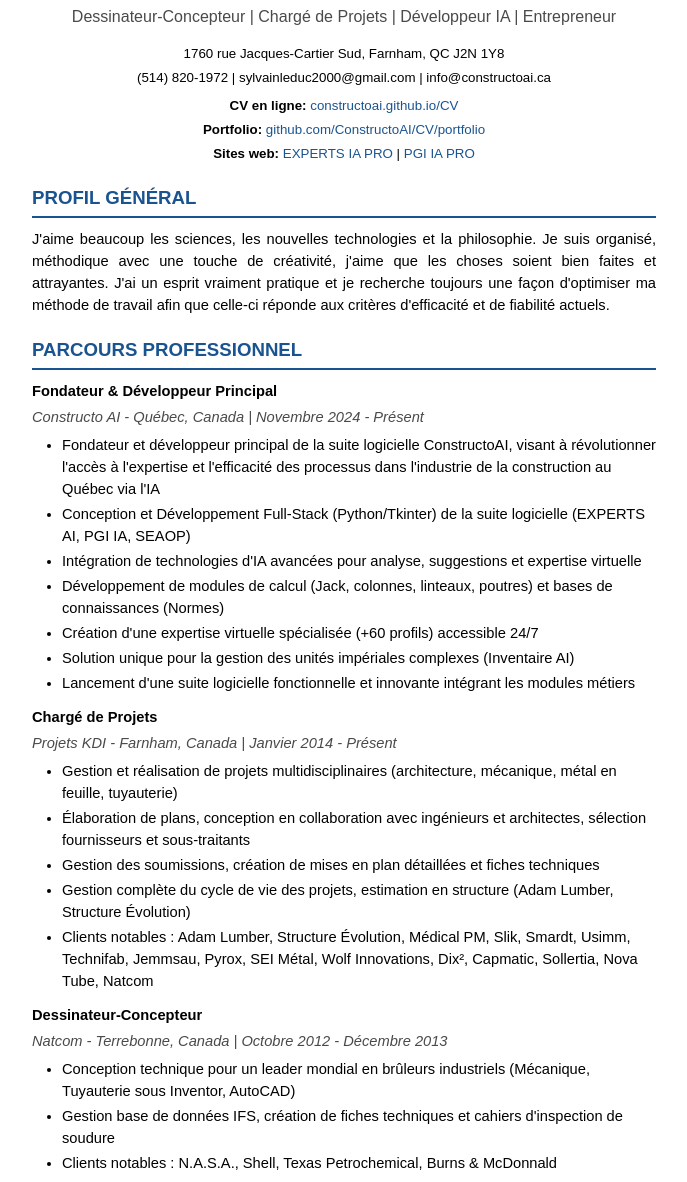
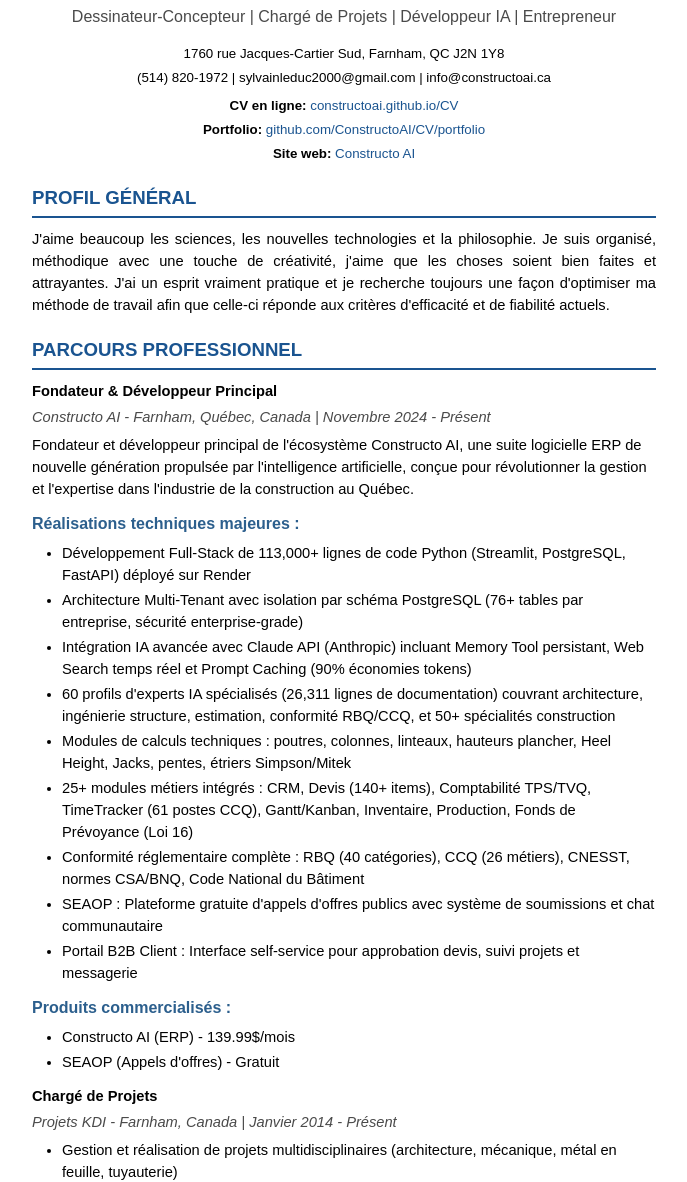
Before and after one commit to ConstructoAI/CV, a plain HTML site: page index.html in a window 1280 px wide. Shown: the part 147-1329 px from the top of the page, without its empty margins (296-983 px from the left). Drawn offline with Linux system fonts and the light colour scheme.

Commit message:
Add files via upload

```diff
--- a/index.html
+++ b/index.html
@@ -157,9 +157,8 @@
             <strong>Portfolio:</strong> <a href="https://github.com/ConstructoAI/CV/tree/main/portfolio" target="_blank" style="color: #1A5490; text-decoration: none;">github.com/ConstructoAI/CV/portfolio</a>
         </div>
         <div class="contact-info">
-            <strong>Sites web:</strong>
-            <a href="https://experts-ia-pro.onrender.com/" target="_blank" style="color: #1A5490; text-decoration: none;">EXPERTS IA PRO</a> |
-            <a href="https://pgi-ia-pro.onrender.com/" target="_blank" style="color: #1A5490; text-decoration: none;">PGI IA PRO</a>
+            <strong>Site web:</strong>
+            <a href="https://app.constructoai.ca/" target="_blank" style="color: #1A5490; text-decoration: none;">Constructo AI</a>
         </div>
     </div>
 
@@ -171,15 +170,26 @@
     <h1>PARCOURS PROFESSIONNEL</h1>
 
     <div class="job-title">Fondateur & Développeur Principal</div>
-    <div class="company">Constructo AI - Québec, Canada | Novembre 2024 - Présent</div>
+    <div class="company">Constructo AI - Farnham, Québec, Canada | Novembre 2024 - Présent</div>
+    <p style="margin-bottom: 10px;">Fondateur et développeur principal de l'écosystème Constructo AI, une suite logicielle ERP de nouvelle génération propulsée par l'intelligence artificielle, conçue pour révolutionner la gestion et l'expertise dans l'industrie de la construction au Québec.</p>
+
+    <h2>Réalisations techniques majeures :</h2>
     <ul>
-        <li>Fondateur et développeur principal de la suite logicielle ConstructoAI, visant à révolutionner l'accès à l'expertise et l'efficacité des processus dans l'industrie de la construction au Québec via l'IA</li>
-        <li>Conception et Développement Full-Stack (Python/Tkinter) de la suite logicielle (EXPERTS AI, PGI IA, SEAOP)</li>
-        <li>Intégration de technologies d'IA avancées pour analyse, suggestions et expertise virtuelle</li>
-        <li>Développement de modules de calcul (Jack, colonnes, linteaux, poutres) et bases de connaissances (Normes)</li>
-        <li>Création d'une expertise virtuelle spécialisée (+60 profils) accessible 24/7</li>
-        <li>Solution unique pour la gestion des unités impériales complexes (Inventaire AI)</li>
-        <li>Lancement d'une suite logicielle fonctionnelle et innovante intégrant les modules métiers</li>
+        <li>Développement Full-Stack de 113,000+ lignes de code Python (Streamlit, PostgreSQL, FastAPI) déployé sur Render</li>
+        <li>Architecture Multi-Tenant avec isolation par schéma PostgreSQL (76+ tables par entreprise, sécurité enterprise-grade)</li>
+        <li>Intégration IA avancée avec Claude API (Anthropic) incluant Memory Tool persistant, Web Search temps réel et Prompt Caching (90% économies tokens)</li>
+        <li>60 profils d'experts IA spécialisés (26,311 lignes de documentation) couvrant architecture, ingénierie structure, estimation, conformité RBQ/CCQ, et 50+ spécialités construction</li>
+        <li>Modules de calculs techniques : poutres, colonnes, linteaux, hauteurs plancher, Heel Height, Jacks, pentes, étriers Simpson/Mitek</li>
+        <li>25+ modules métiers intégrés : CRM, Devis (140+ items), Comptabilité TPS/TVQ, TimeTracker (61 postes CCQ), Gantt/Kanban, Inventaire, Production, Fonds de Prévoyance (Loi 16)</li>
+        <li>Conformité réglementaire complète : RBQ (40 catégories), CCQ (26 métiers), CNESST, normes CSA/BNQ, Code National du Bâtiment</li>
+        <li>SEAOP : Plateforme gratuite d'appels d'offres publics avec système de soumissions et chat communautaire</li>
+        <li>Portail B2B Client : Interface self-service pour approbation devis, suivi projets et messagerie</li>
+    </ul>
+
+    <h2>Produits commercialisés :</h2>
+    <ul>
+        <li>Constructo AI (ERP) - 139.99$/mois</li>
+        <li>SEAOP (Appels d'offres) - Gratuit</li>
     </ul>
 
     <div class="job-title">Chargé de Projets</div>
@@ -271,9 +281,3 @@
             <td>Gestion de Projets</td>
             <td>
                 <ul class="skills-list">
-                    <li>Gestion de Chantier</li>
-                    <li>Coordination multidisciplinaire</li>
-                    <li>Gestion Administrative</li>
-                    <li>Développement d'Affaires</li>
-                </ul>
-            </td>
```
